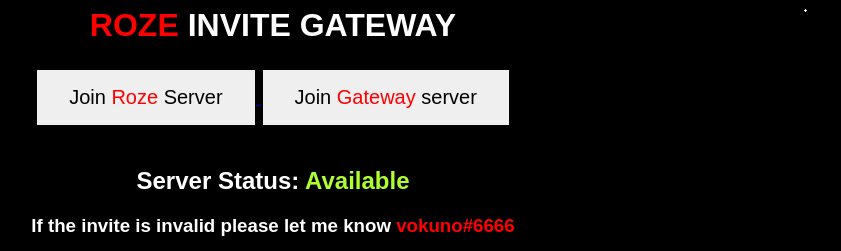
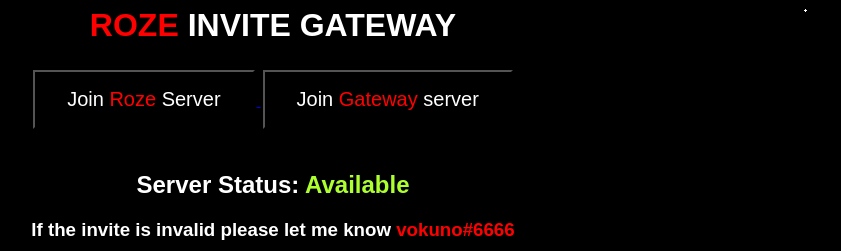
Before and after one commit to rozeportal/website, a plain HTML site: page index.html in a window 1280 px wide. Shown: the part 344-595 px from the top of the page, without its empty margins (367-1208 px from the left). Drawn offline with Linux system fonts and the light colour scheme.

Commit message:
Update index.html
Added visual effects to buttons + disabled some things

```diff
--- a/index.html
+++ b/index.html
@@ -168,20 +168,26 @@ function createDiv(height, width) {
   return (div);
 }
 // ]]>
+
+document.addEventListener("contextmenu", function (e) {
+        e.preventDefault();
+    }, false);
 </script>
 <style>
     .button {
-  border: none;
-  color: black;
+  border-radius: 10;
+  color: white;
+  background-color: black;
   padding: 16px 32px;
   text-align: center;
-  text-decoration: none;
-  display: inline-block;
   font-size: 20px;
   margin: 4px 2px;
   transition-duration: 0.4s;
   cursor: pointer;
                 }
+    button:hover {
+      border-color: red;
+    }
 </style>
 </head>
 
```
